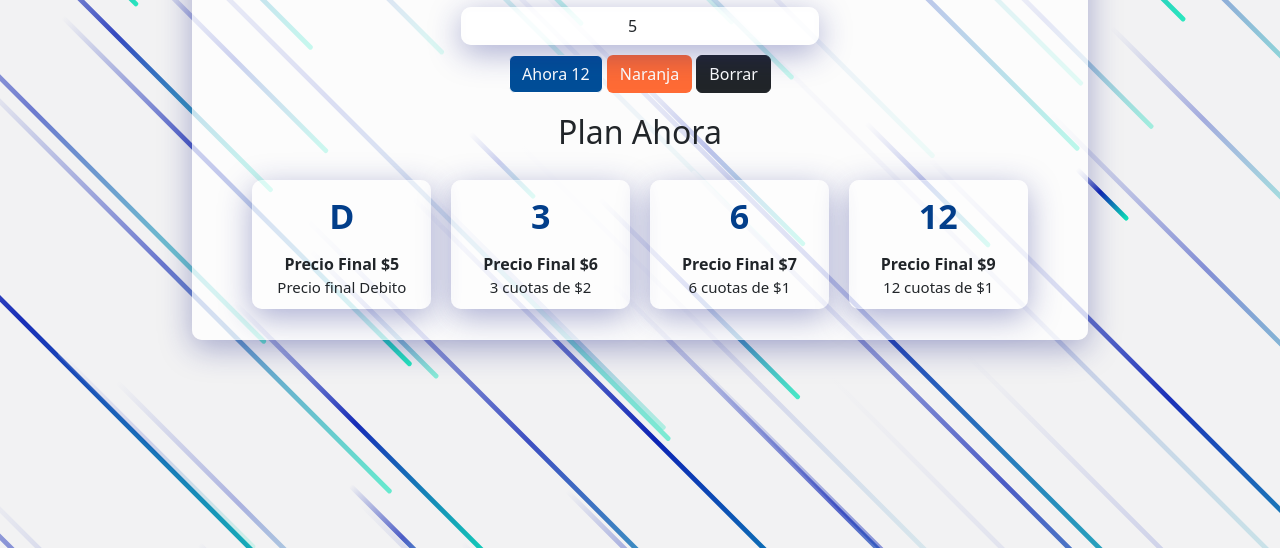
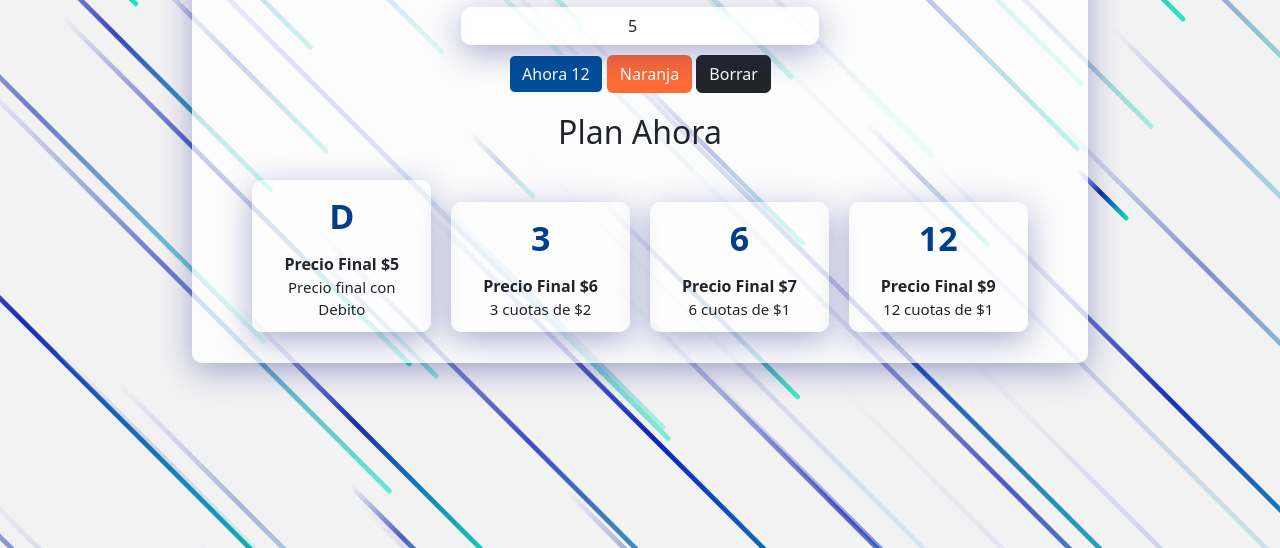
Before and after one commit to NicHeredia/Calculadora-cuotas-MercadoPago, a plain HTML site: page index.html in a window 1280 px wide. Both pictures are taken after typing "5" into the empty fields and a click on the button "Ahora 12". Shown: the part 252-800 px from the top of the page. Drawn offline with nearby package versions, Linux system fonts and the light colour scheme.

Commit message:
diseño arreglado

```diff
--- a/js/app.js
+++ b/js/app.js
@@ -55,7 +55,7 @@ form.addEventListener("click", (e) =>{
     } else if (e.target.id === "btn-ahora"){
     resultadoCuotas.innerHTML = "";
     resultadoCuotas.innerHTML += crearTitulo("Plan Ahora")
-    resultadoCuotas.innerHTML += tarjetaDebito(montoFinal_ahora.debito, "D", "Precio final Debito")
+    resultadoCuotas.innerHTML += tarjetaDebito(montoFinal_ahora.debito, "D", "Precio final con Debito")
     resultadoCuotas.innerHTML += tarjetaCuotas(montoFinal_ahora.cuotas3, 3);
     resultadoCuotas.innerHTML += tarjetaCuotas(montoFinal_ahora.cuotas6, 6);
     resultadoCuotas.innerHTML += tarjetaCuotas(montoFinal_ahora.cuotas12, 12);
--- a/style/style.css
+++ b/style/style.css
@@ -95,6 +95,7 @@ body{
     display: inline-block;
     background-color: #fff;
     width: 40%;
+    max-height: 250px;
     margin: 20px 10px;
     border-radius: 12px;
     padding: 10px;
```
